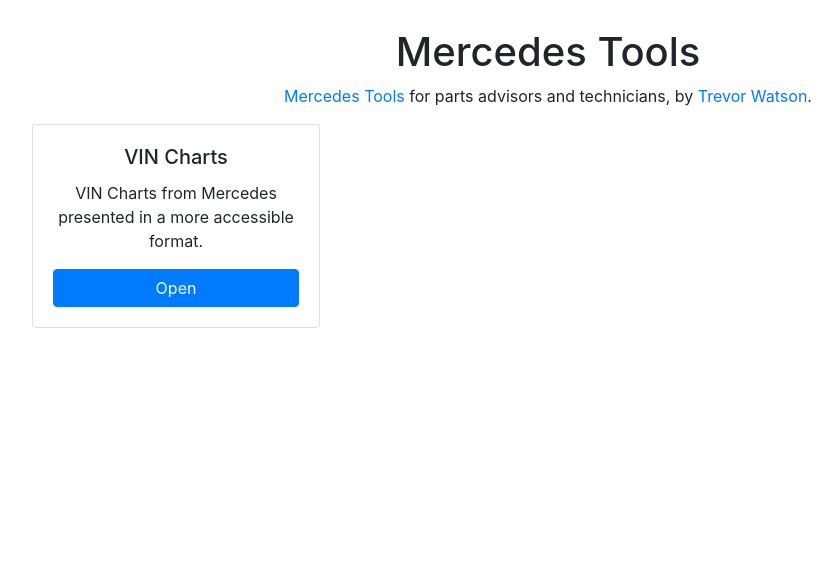
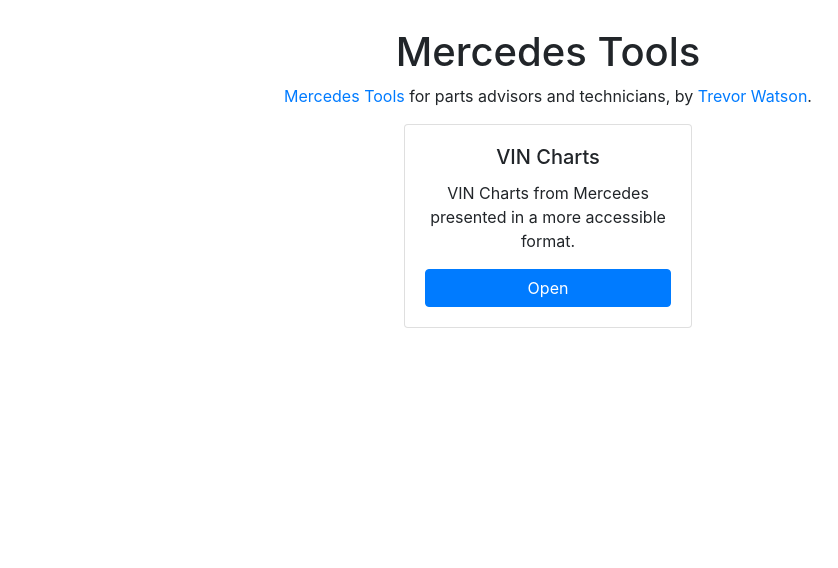
Before and after one commit to cfc603/mercedes_tools, a Django app: template core/templates/core/home.html in a window 1280 px wide. Shown: the part 56-624 px from the top of the page, without its empty margins (92-930 px from the left). Run offline with Django 3.2, Linux system fonts and the light colour scheme; the template is opened without the code that fills it, so the values that code supplies are empty; some libraries are stand-ins or nearby versions.

Commit message:
update core.Home view

```diff
--- a/core/templates/core/home.html
+++ b/core/templates/core/home.html
@@ -1,14 +1,15 @@
 {% extends "base.html" %}
 
-{% block nav %}
-{% endblock nav %}
+{% block title %}
+    Tools
+{% endblock title %}
 
 {% block content %}
     <div class="centered">
         <h1>Mercedes Tools</h1>
         <p><a href="{% url 'core:home' %}">Mercedes Tools</a> for parts advisors and technicians, by <a href="https://www.trevorwatson.info/" target="_blank">Trevor Watson</a>.</p>
-        <div class="col-md-3">
-            <div class="card" style="width: 18rem;">
+        <div class="col-md-12">
+            <div class="card mx-auto" style="width: 18rem;">
                 <div class="card-body">
                     <h5 class="card-title">VIN Charts</h5>
                     <p class="card-text">VIN Charts from Mercedes presented in a more accessible format.</p>
```
